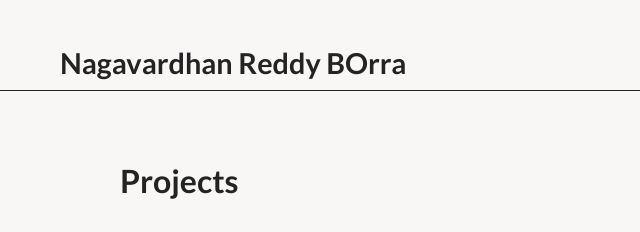
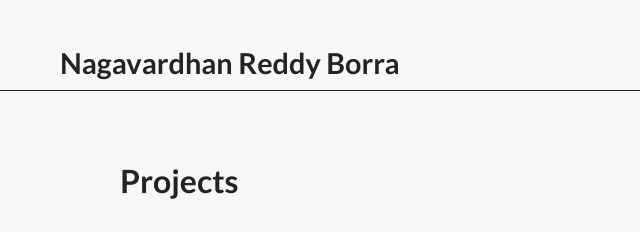
Before and after one commit to NagavardhanReddy18/myportfol, a plain HTML site: page projects-page/projects.html in a window 1280 px wide. Shown: the top 232 px of the page, 0-640 px from the left. Drawn offline with Linux system fonts and the light colour scheme; a web font is replaced by a local one.

Commit message:
Update projects.html

```diff
--- a/projects-page/projects.html
+++ b/projects-page/projects.html
@@ -19,7 +19,7 @@
   <body>
     <header>
       <nav>
-        <h1 id="nav-brand"><a href="../index.html">Nagavardhan Reddy BOrra</a></h1>
+        <h1 id="nav-brand"><a href="../index.html">Nagavardhan Reddy Borra</a></h1>
         <button class="hamburger" onclick="toggleMenu()">☰</button>
         <ul>
           <li><a href="../index.html">Home</a></li>
```
